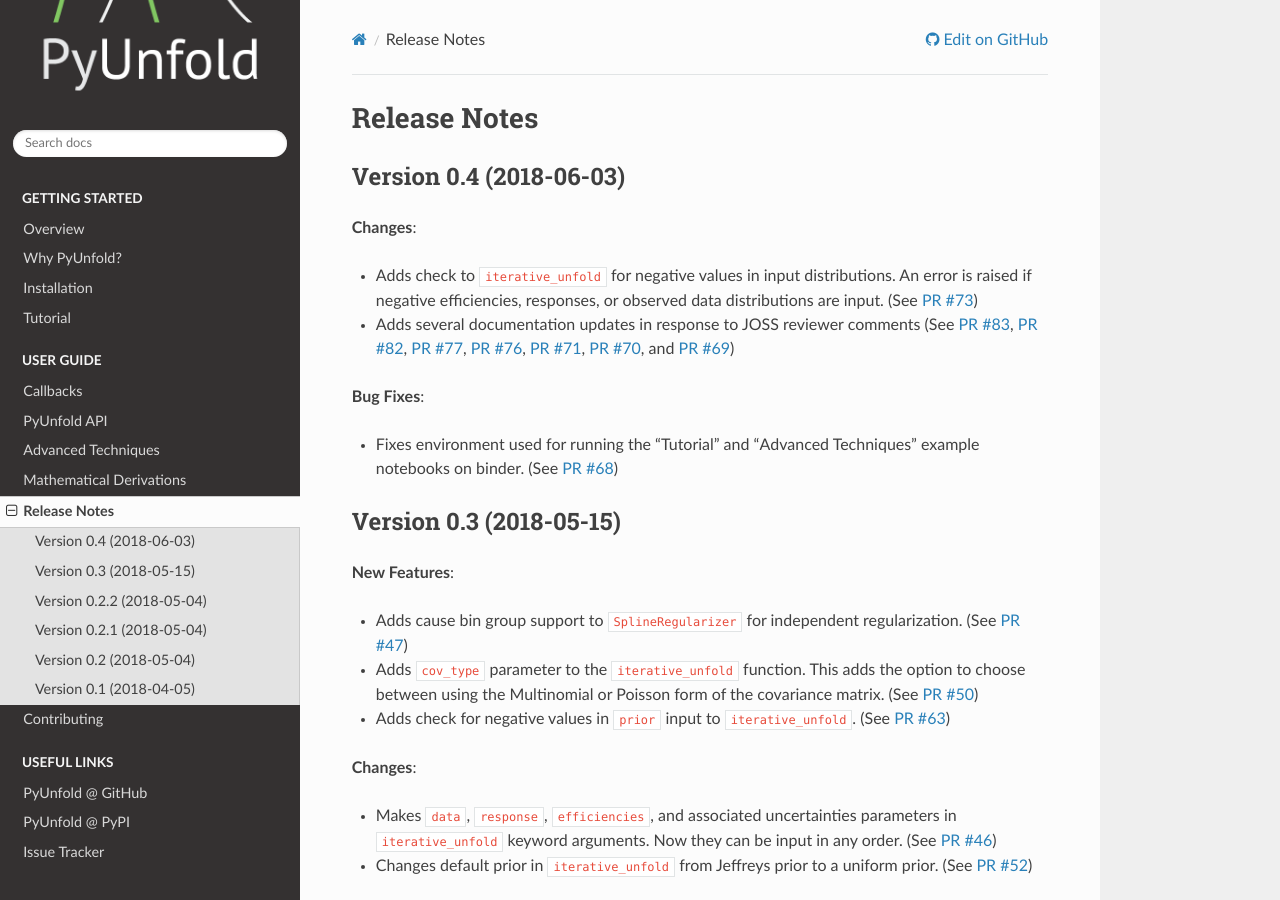
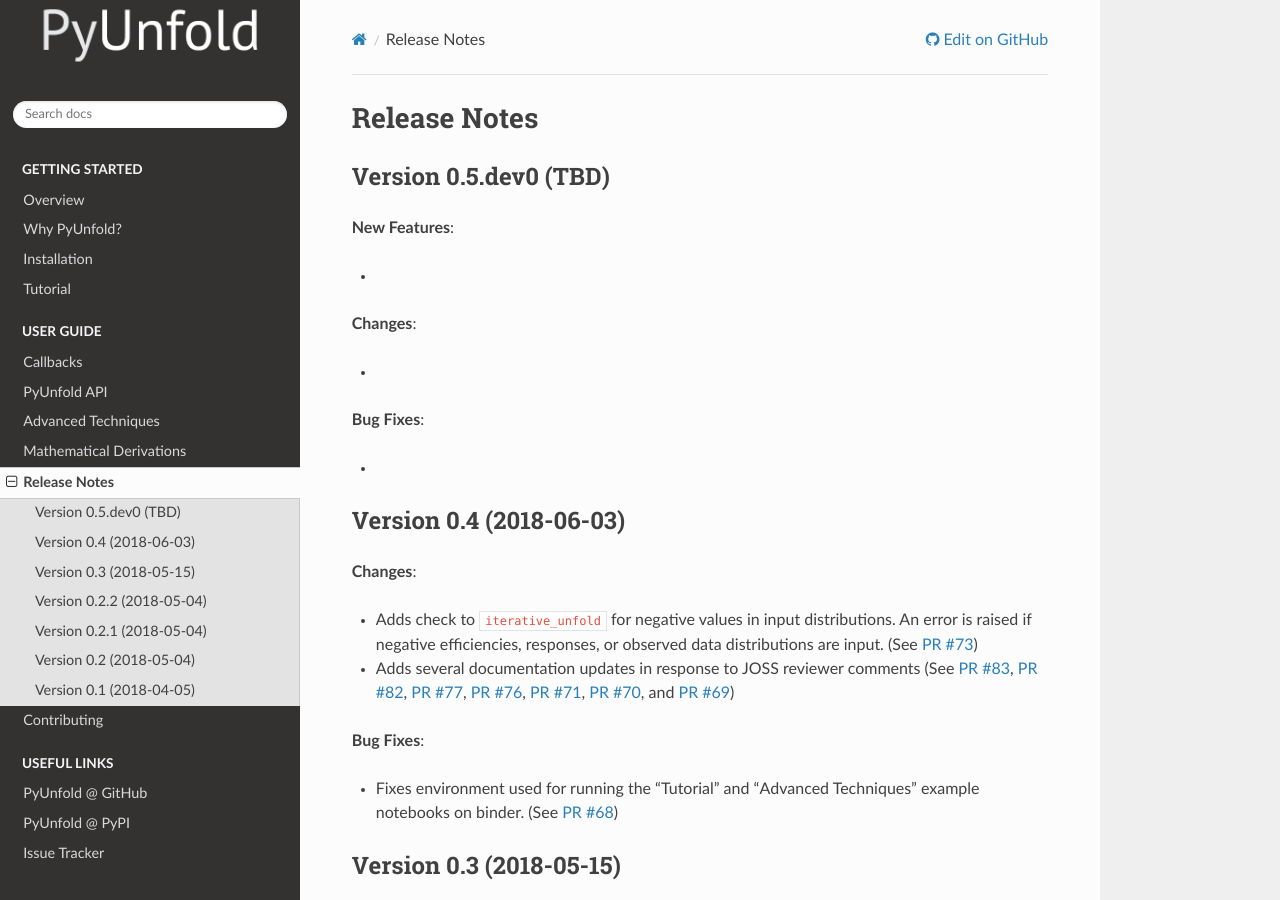
Before and after one commit to jrbourbeau/pyunfold, a Sphinx documentation site: the page built from docs/source/changelog.rst, in a window 1280 px wide and 900 px high. Built offline with Sphinx 7.4.7 and the Read the Docs theme 2.0.0, drawn with Linux system fonts in a browser that asks for light colours; the version number is read from the project's files by our own code.

Commit message:
Bumps version to 0.5.dev0 (#85)

```diff
--- a/docs/source/changelog.rst
+++ b/docs/source/changelog.rst
@@ -5,6 +5,24 @@
 *************
 Release Notes
 *************
+
+Version 0.5.dev0 (TBD)
+----------------------
+
+**New Features**:
+
+-
+
+
+**Changes**:
+
+-
+
+
+**Bug Fixes**:
+
+-
+
 
 Version 0.4 (2018-06-03)
 ------------------------
--- a/pyunfold/__version__.py
+++ b/pyunfold/__version__.py
@@ -1,2 +1,2 @@
 
-__version__ = '0.4'
+__version__ = '0.5.dev0'
```
